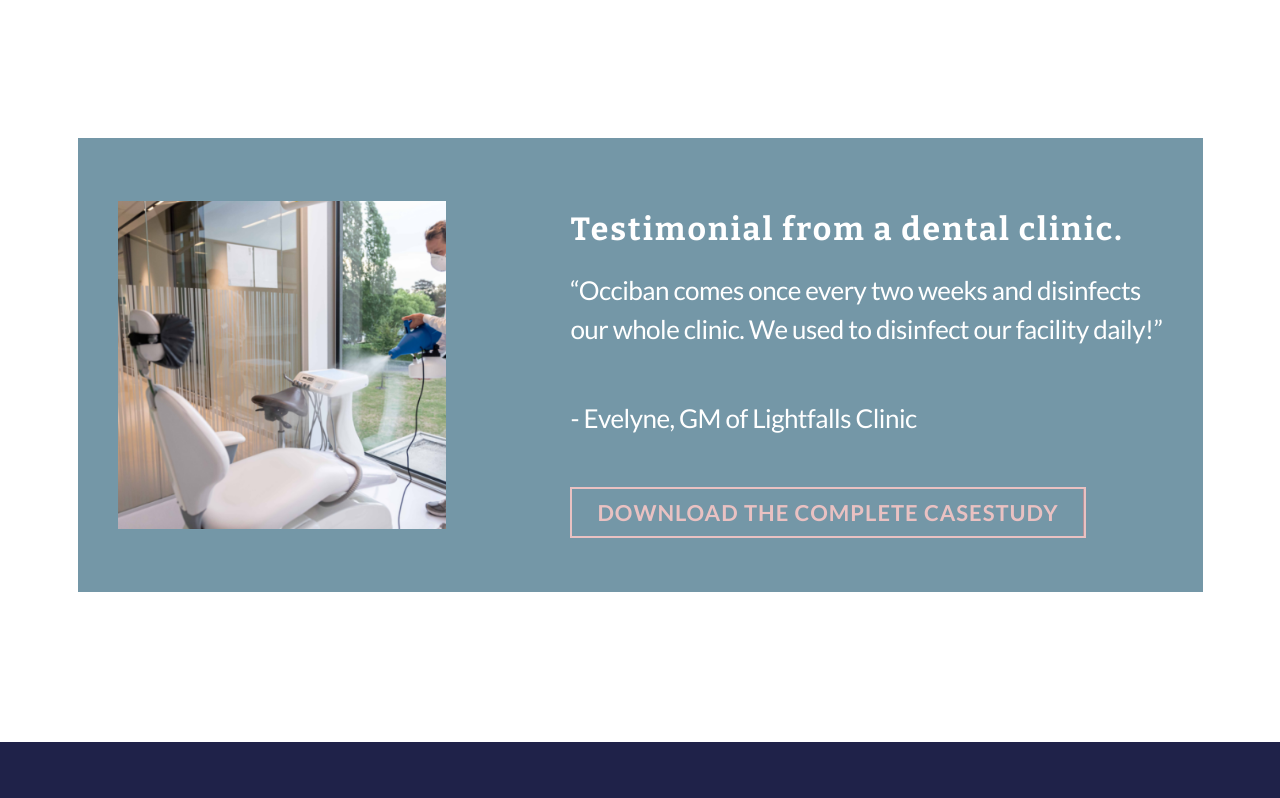
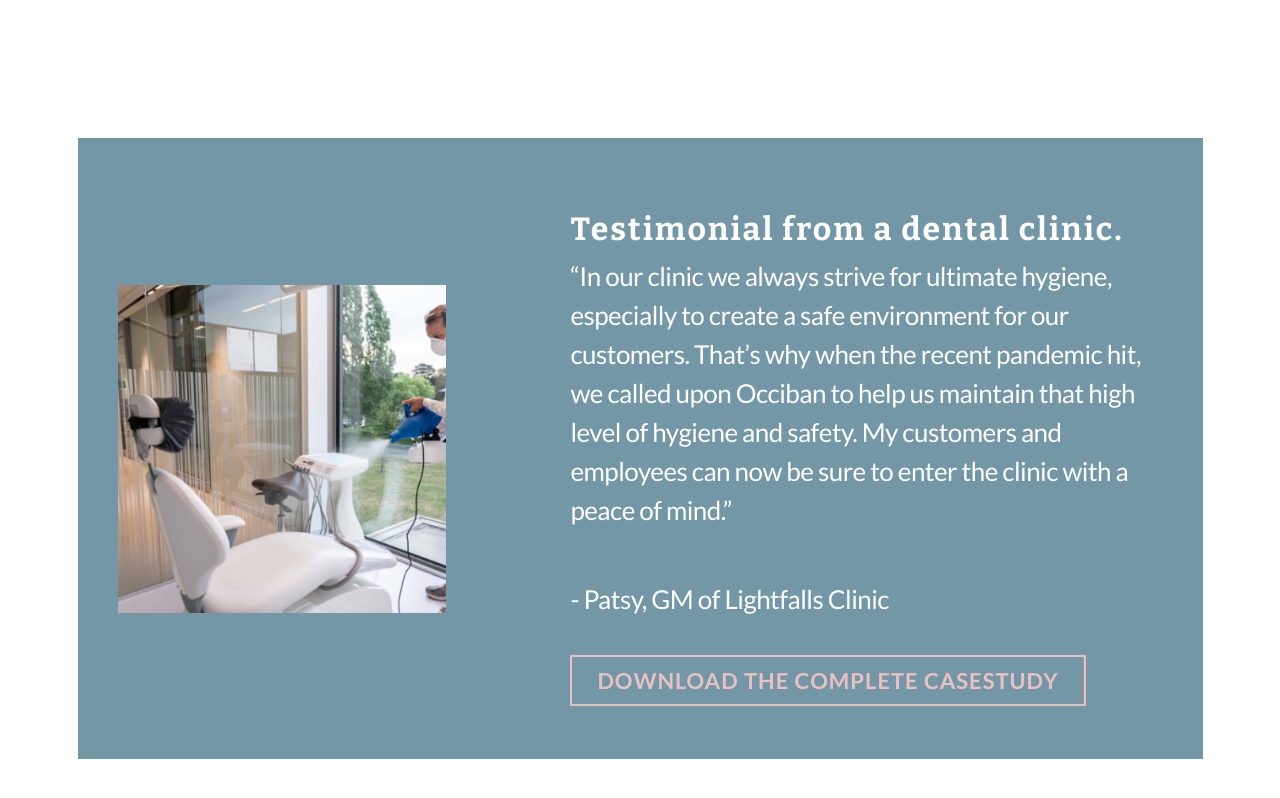
Before and after one commit to occiban/occiban.github.io, a Jekyll site: the page built from index.html, in a window 1280 px wide and 900 px high, scrolled down 5198 px. Shown: the top 798 px of the window. Built offline with Jekyll 4.4.1, drawn with Linux system fonts in a browser that asks for light colours; grey boxes are pictures that could not be loaded.

Commit message:
Update index.html

```diff
--- a/index.html
+++ b/index.html
@@ -179,10 +179,10 @@ permalink: /
             </div>
             <div class="two-mid">
               <p class="marg-bottom">
-                “Occiban comes once every two weeks and disinfects our whole clinic. We used to disinfect our facility daily!”
+                “In our clinic we always strive for ultimate hygiene, especially to create a safe environment for our customers. That’s why when the recent pandemic hit, we called upon Occiban to help us maintain that high level of hygiene and safety. My customers and employees can now be sure to enter the clinic with a peace of mind.”
                 </p>
                <p class="marg-bottom">
-                - Evelyne, GM of Lightfalls Clinic
+                - Patsy, GM of Lightfalls Clinic
                </p>
             </div>
             <div class="two-bottom">
```
